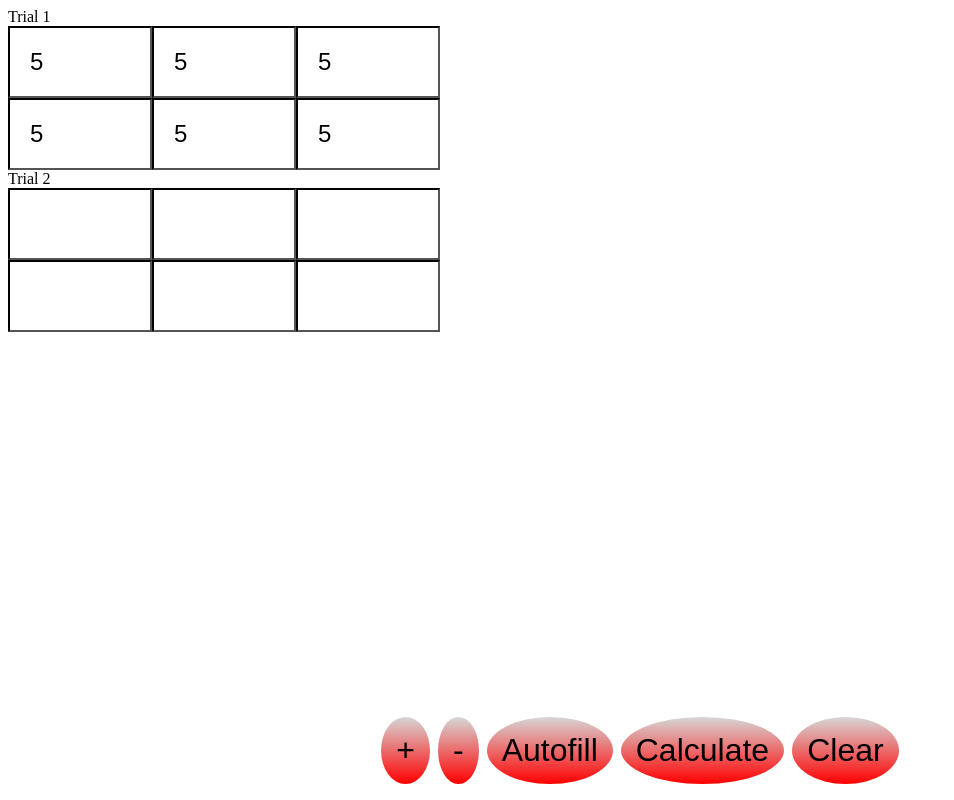
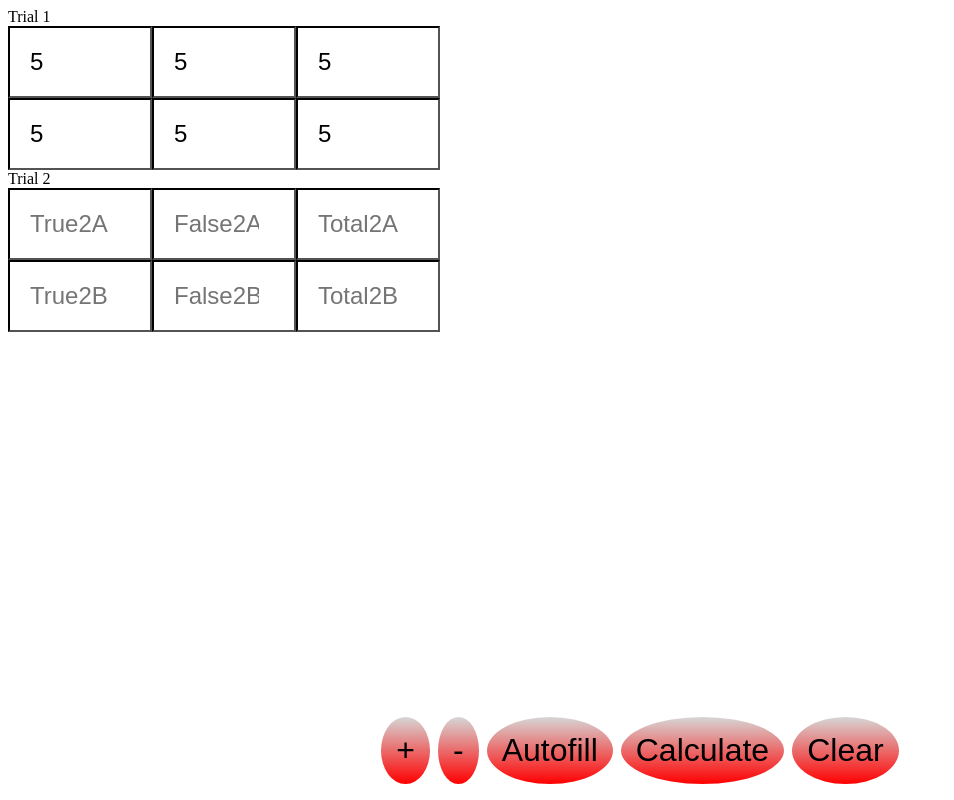
Before and after one commit to J-2464/LabStatTest, a website built with Vite: page index.html in a window 1280 px wide. Both pictures are taken after typing "5", "5", "5", "5", "5", "5" into the empty fields and a click on the button "Add 1 Table". Shown: the whole page, without its empty margins (0-954 px from the left). Built offline with nearby package versions, Linux system fonts and the light colour scheme.

Commit message:
placeholders

```diff
--- a/index.html
+++ b/index.html
@@ -15,9 +15,9 @@
 
   <div id="inputContainer">
     Trial 1 <br>
-    <input type="number"/><input type="number"/><input type="number" placeholder="Total1A"/>
+    <input type="number" placeholder="True1A"/><input type="number" placeholder="False1A"/><input type="number" placeholder="Total1A"/>
     <br>
-    <input type="number"/><input type="number"/><input type="number" placeholder="Total1B"/>
+    <input type="number" placeholder="True1B"/><input type="number" placeholder="False1B"/><input type="number" placeholder="Total1B"/>
   <br>
   </div>
   <div class="controls">
@@ -27,6 +27,9 @@
   <button id="calc" title="Compute P-value">Calculate</button>
   <button id="clear" title="Clear all inputs">Clear</button>
   </div>
+  <!-- to stop buttons grom covering iunputs -->
+  <br>  <br>  <br>  <br>
+  <br>
       <script type="text/javascript" src="./main.js"></script>
   </body>
 </html>
--- a/main.js
+++ b/main.js
@@ -65,6 +65,7 @@ document.getElementById("addButton").addEventListener("click", function() {
   var inputContainer = document.getElementById("inputContainer");
   counter++;
   var text = "Trial " + counter
+  let ph = ["True" + counter + "A", "False" + counter + "A", "Total" + counter + "A", "True" + counter + "B", "False" + counter + "B", "Total" + counter + "B"]
   inputContainer.append(text);
   for (var i = 0; i < 6; i++) {
       if (i%3 == 0) {
@@ -74,6 +75,7 @@ document.getElementById("addButton").addEventListener("click", function() {
 
       var newInput = document.createElement("input");
       newInput.type = "number";
+      newInput.placeholder = ph[i]
       inputContainer.appendChild(newInput);
 }
 var br = document.createElement("br");
```
